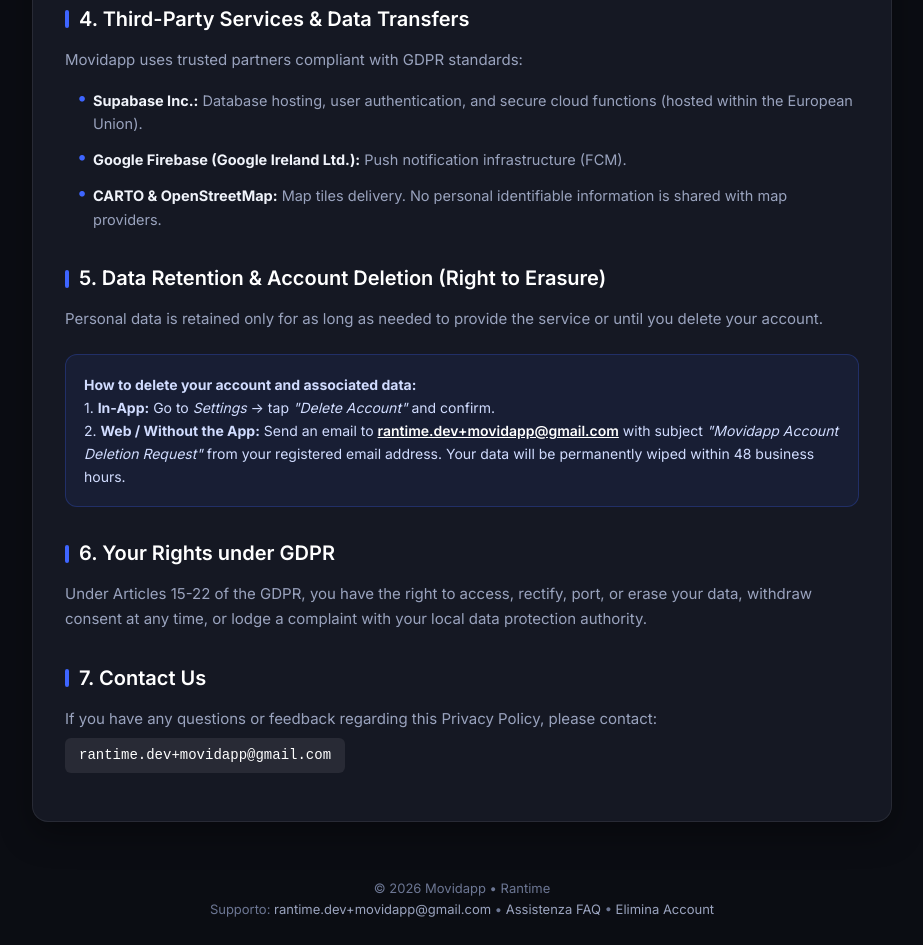
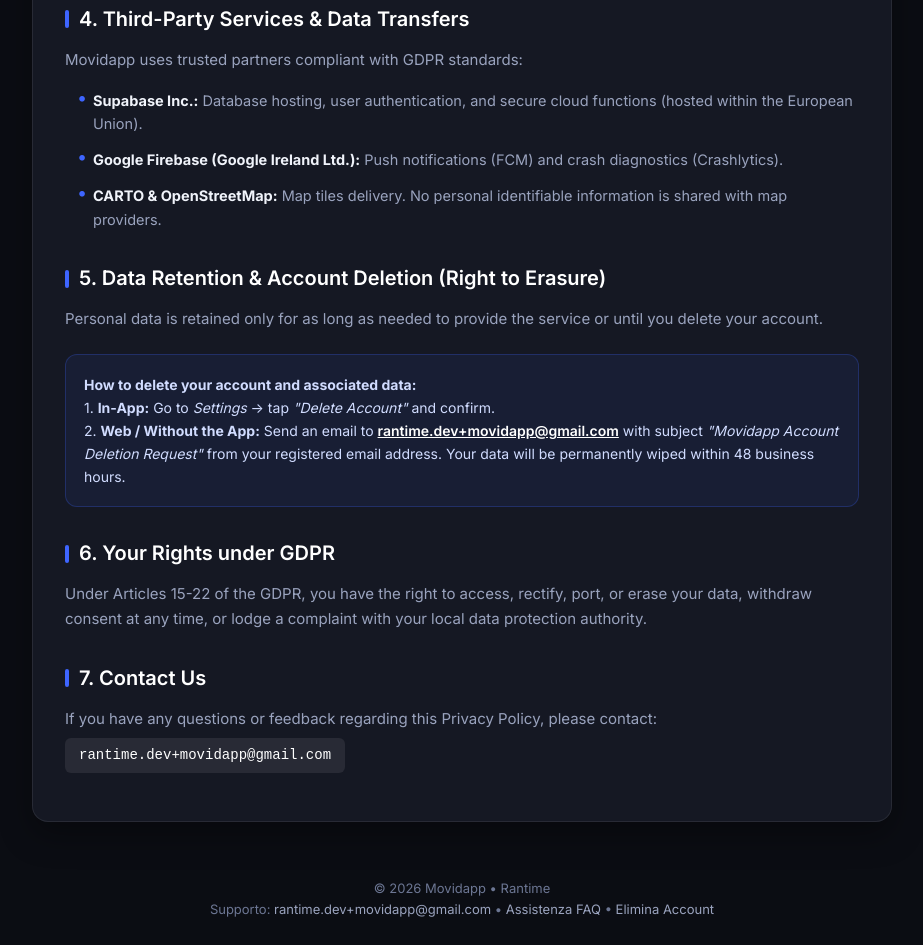
Before and after one commit to rantime-dev/movidapp-privacy, a plain HTML site: page privacy.html in a window 1280 px wide. Shown: the part 1168-2113 px from the top of the page, without its empty margins (178-1101 px from the left). Drawn offline with Linux system fonts and the light colour scheme.

Commit message:
Add files via upload

```diff
--- a/privacy.html
+++ b/privacy.html
@@ -339,7 +339,7 @@
           <p>Movidapp si avvale di partner tecnici certificati e conformi al GDPR:</p>
           <ul>
             <li><strong>Supabase Inc.:</strong> Gestione database, autenticazione e logica cloud con data center ospitati nell'Unione Europea.</li>
-            <li><strong>Google Firebase (Google Ireland Ltd.):</strong> Servizio di recapito notifiche push (FCM) e infrastruttura server.</li>
+            <li><strong>Google Firebase (Google Ireland Ltd.):</strong> Servizio notifiche push (FCM) e diagnostica errori (Crashlytics).</li>
             <li><strong>CARTO & OpenStreetMap:</strong> Erogazione delle tessere cartografiche della mappa. Nessun dato personale identificabile viene condiviso con i fornitori delle mappe.</li>
           </ul>
 
@@ -391,7 +391,7 @@
           <p>Movidapp uses trusted partners compliant with GDPR standards:</p>
           <ul>
             <li><strong>Supabase Inc.:</strong> Database hosting, user authentication, and secure cloud functions (hosted within the European Union).</li>
-            <li><strong>Google Firebase (Google Ireland Ltd.):</strong> Push notification infrastructure (FCM).</li>
+            <li><strong>Google Firebase (Google Ireland Ltd.):</strong> Push notifications (FCM) and crash diagnostics (Crashlytics).</li>
             <li><strong>CARTO & OpenStreetMap:</strong> Map tiles delivery. No personal identifiable information is shared with map providers.</li>
           </ul>
 
@@ -443,7 +443,7 @@
           <p>Trabajamos con proveedores tecnológicos certificados que cumplen con el RGPD:</p>
           <ul>
             <li><strong>Supabase Inc.:</strong> Base de datos, autenticación y funciones en la nube (alojadas en la Unión Europea).</li>
-            <li><strong>Google Firebase (Google Ireland Ltd.):</strong> Infraestructura de envío de notificaciones push (FCM).</li>
+            <li><strong>Google Firebase (Google Ireland Ltd.):</strong> Notificaciones push (FCM) y diagnóstico de errores (Crashlytics).</li>
             <li><strong>CARTO & OpenStreetMap:</strong> Entrega de capas cartográficas. No se comparte ningún dato identificable con los proveedores de mapas.</li>
           </ul>
 
@@ -495,7 +495,7 @@
           <p>Movidapp fait appel à des partenaires technologiques conformes au RGPD :</p>
           <ul>
             <li><strong>Supabase Inc. :</strong> Hébergement des bases de données et authentification au sein de l'Union Européenne.</li>
-            <li><strong>Google Firebase (Google Ireland Ltd.) :</strong> Service de distribution des notifications push (FCM).</li>
+            <li><strong>Google Firebase (Google Ireland Ltd.) :</strong> Distribution des notifications push (FCM) et diagnostic d'erreurs (Crashlytics).</li>
             <li><strong>CARTO & OpenStreetMap :</strong> Fourniture des fonds de carte. Aucune donnée personnelle identifiable n'est transmise aux cartographes.</li>
           </ul>
 
@@ -547,7 +547,7 @@
           <p>Movidapp nutzt DSGVO-konforme technische Dienstleister:</p>
           <ul>
             <li><strong>Supabase Inc.:</strong> Datenbank- und Authentifizierungsinfrastruktur in Rechenzentren innerhalb der Europäischen Union.</li>
-            <li><strong>Google Firebase (Google Ireland Ltd.):</strong> Versanddienst für Push-Benachrichtigungen (FCM).</li>
+            <li><strong>Google Firebase (Google Ireland Ltd.):</strong> Versand von Push-Benachrichtigungen (FCM) und Fehlerdiagnose (Crashlytics).</li>
             <li><strong>CARTO & OpenStreetMap:</strong> Kartendienst. Es werden keine personenbezogenen Daten an die Kartenanbieter weitergegeben.</li>
           </ul>
 
@@ -599,7 +599,7 @@
           <p>O Movidapp recorre a parceiros tecnológicos em conformidade com o RGPD:</p>
           <ul>
             <li><strong>Supabase Inc.:</strong> Infraestrutura de base de dados e autenticação alojada na União Europeia.</li>
-            <li><strong>Google Firebase (Google Ireland Ltd.):</strong> Serviço de envio de notificações push (FCM).</li>
+            <li><strong>Google Firebase (Google Ireland Ltd.):</strong> Envio de notificações push (FCM) e diagnóstico de erros (Crashlytics).</li>
             <li><strong>CARTO & OpenStreetMap:</strong> Fornecimento de camadas cartográficas. Não são partilhados dados pessoais identificáveis com os fornecedores de mapas.</li>
           </ul>
 
```
